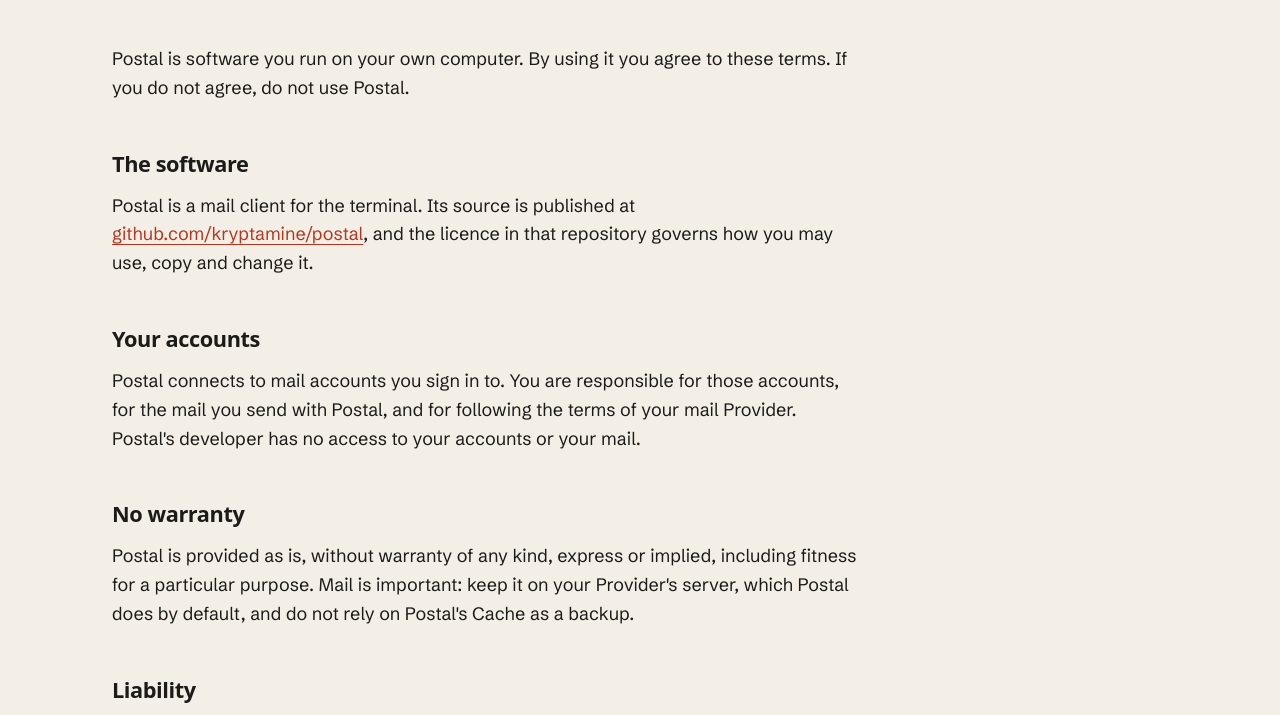
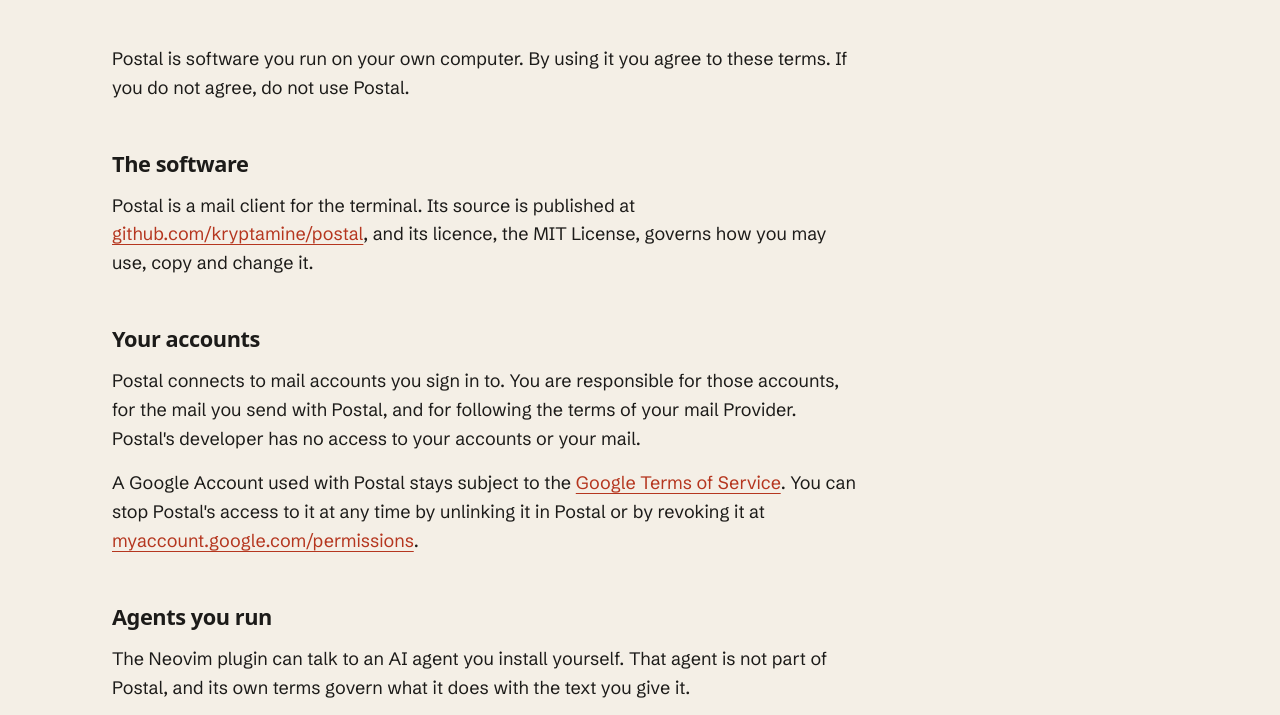
Before and after one commit to kryptamine/postal, an Astro site in the folder landing/: page /terms in a window 1280 px wide. Shown: the part 237-952 px from the top of the page. Built offline with nearby package versions, Linux system fonts and the light colour scheme; Astro itself is replaced by a stand-in of ours; a web font is replaced by a local one.

Commit message:
docs(landing): name the licence, google's terms and agents in the terms
Google's review reads the terms beside the privacy policy; they now
name the MIT License, say a Google Account stays under Google's terms
and how to revoke access, and that an agent the user runs has terms
of its own.

Refs #106

```diff
--- a/landing/src/pages/terms.astro
+++ b/landing/src/pages/terms.astro
@@ -16,7 +16,7 @@ import Prose from '@app/layouts/Prose.astro';
   <h2>The software</h2>
   <p>
     Postal is a mail client for the terminal. Its source is published at
-    <a href={site.repo}>{site.repo.replace('https://', '')}</a>, and the licence in that repository
+    <a href={site.repo}>{site.repo.replace('https://', '')}</a>, and its licence, the MIT License,
     governs how you may use, copy and change it.
   </p>
 
@@ -25,6 +25,18 @@ import Prose from '@app/layouts/Prose.astro';
     Postal connects to mail accounts you sign in to. You are responsible for those accounts, for the
     mail you send with Postal, and for following the terms of your mail Provider. Postal's developer
     has no access to your accounts or your mail.
+  </p>
+  <p>
+    A Google Account used with Postal stays subject to the
+    <a href="https://policies.google.com/terms">Google Terms of Service</a>. You can stop Postal's
+    access to it at any time by unlinking it in Postal or by revoking it at
+    <a href="https://myaccount.google.com/permissions">myaccount.google.com/permissions</a>.
+  </p>
+
+  <h2>Agents you run</h2>
+  <p>
+    The Neovim plugin can talk to an AI agent you install yourself. That agent is not part of
+    Postal, and its own terms govern what it does with the text you give it.
   </p>
 
   <h2>No warranty</h2>
```
